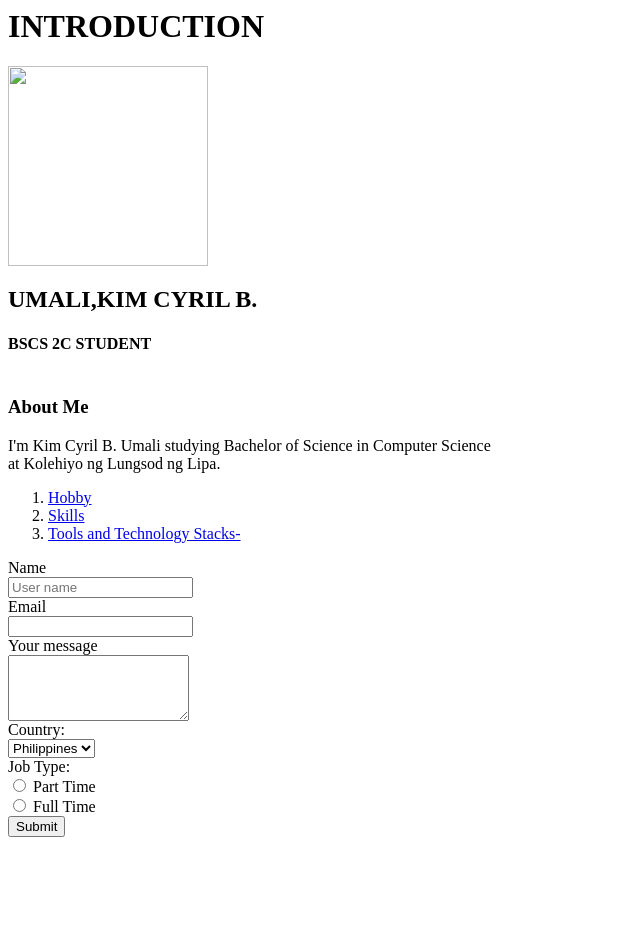
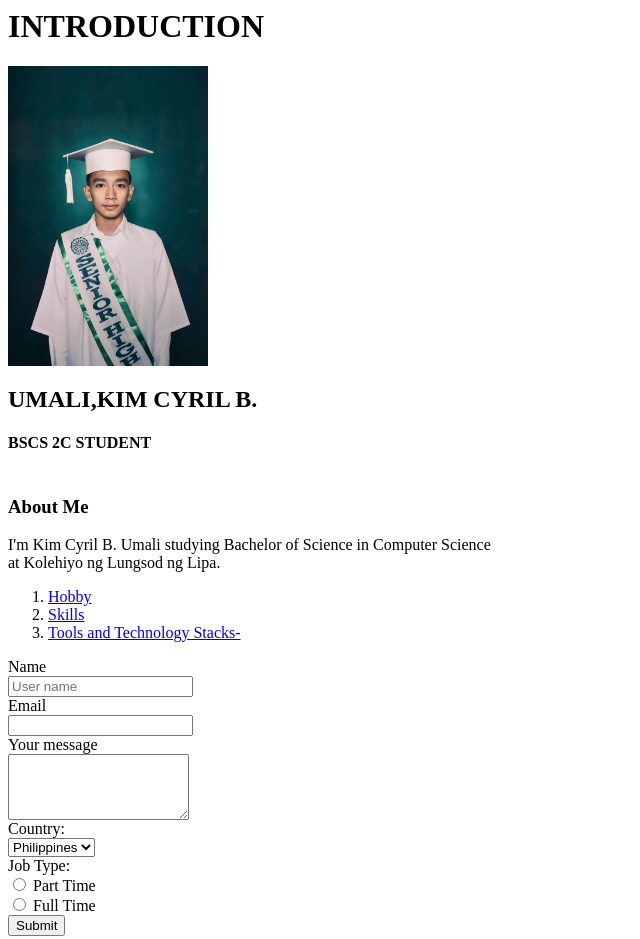
Before and after one commit to Lennoxgg/Html-introduction, a plain HTML site: page Index.html in a window 1280 px wide. Shown: the whole page, without its empty margins (0-640 px from the left). Before the commit the page ends 853 px from the top, so only its background shows below. Drawn offline with Linux system fonts and the light colour scheme.

Commit message:
Index.html

```diff
--- a/Index.html
+++ b/Index.html
@@ -6,7 +6,7 @@
         <body>
             <h1>INTRODUCTION</h1>
 
-            <img src="file:///storage/emulated/0/Android/data/com.teejay.trebedit/files/TrebEdit user files/Kim.jpg" width="200">
+            <img src="Kim.jpg" width="200">
 
             <h2>UMALI,KIM CYRIL B.</h2>
             <h4>BSCS 2C STUDENT</h4>
```
